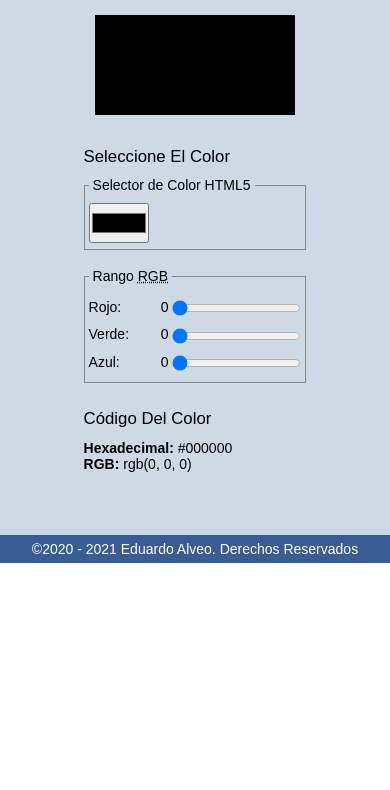
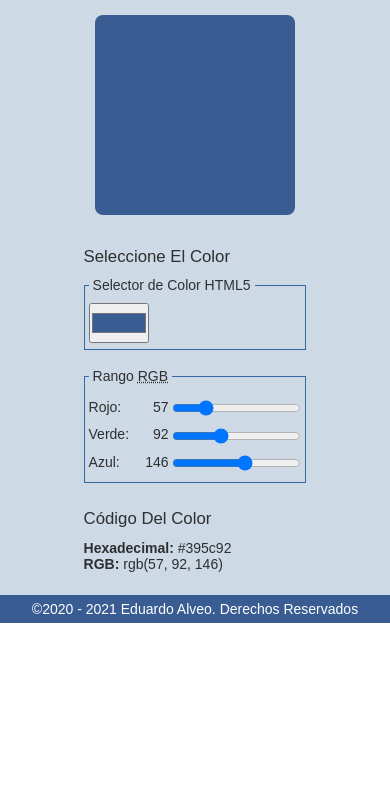
Before and after one commit to javialveo/javicolorpicker, a plain HTML site: page index.html in a window 390 px wide. Shown: the part 46-836 px from the top of the page. Drawn offline with Linux system fonts and the light colour scheme.

Commit message:
Corrige error al convertir números menores a 16, en hexadecimal, mejoras en el HTML.

```diff
--- a/css/estilos.css
+++ b/css/estilos.css
@@ -1,7 +1,7 @@
 /*********************************
  * Archivo: estilos.css          *
  * Autor: Eduardo Alveo          *
- * Versión: 0.4.0                *
+ * Versión: 1.0.0                *
  * Fecha-Modificado: 20-Dic-2020 *
  * *******************************/
 *{
@@ -44,7 +44,7 @@ body{
 
 .campo{
   padding:6px 4px;
-  border:1px solid #888a85;
+  border:1px solid #3568a4;
 }
 .campo-conMargen{
   margin-bottom:1em;
@@ -71,16 +71,17 @@ body{
 
 .columna{
   padding:8px 4px;
+  color:#2d2f31;
 }
 .columnaColor{
-  height:100px;
-  width:200px;
+  height:200px;
+  width:400px;
+  border-radius:8px;
 }
 
 .contenido{
   background-color:#CDD9E4;
   width:100%;
-  height:542px;
 }
 .contenidoContenedor{
   margin:0 auto;
@@ -124,4 +125,8 @@ body{
   .contenidoContenedor{
     width:90%;
   }
+  .columnaColor{
+    height:200px;
+    width:200px;
+  }
 }
--- a/js/programa.js
+++ b/js/programa.js
@@ -1,13 +1,13 @@
 /*********************************
  * Archivo: programa.js          *
  * Autor: Eduardo Alveo          *
- * Versión: 0.4.0                *
+ * Versión: 1.0.0                *
  * Fecha-Modificado: 20-Dic-2020 *
  *********************************/
 "use strict";
 
-const APP_VERSION = "0.4.0";
-const COLOR_INICIAL = "#000000";
+const APP_VERSION = "1.0.0";
+const COLOR_INICIAL = "#395c92";
 
 /* Obteniendo elementos del HTML */
 const cabeceraVersion = document.querySelector("#cabeceraVersion");
@@ -94,7 +94,12 @@ function obtenerColorHexadecimal(cadena) {
   }
 
   for(let i = 0; i < limiteVector; i++) {
-    codigoHexadecimal += vectoNumeros[i].toString(16);
+    if(vectoNumeros[i] >= 16) {
+      codigoHexadecimal += vectoNumeros[i].toString(16);
+    } else {
+      vectoNumeros[i] = vectoNumeros[i];
+      codigoHexadecimal += "0" + vectoNumeros[i].toString(16);
+    }
   }
 
   return codigoHexadecimal;
@@ -116,15 +121,15 @@ function inicializarComponentes() {
   /* estableciendo valores mínimos y máximos a los campos de tipo range */
   establecerAtributoHTML(campoInputAzul, "min", 0);
   establecerAtributoHTML(campoInputAzul, "max", 255);
-  establecerAtributoHTML(campoInputAzul, "value", 0);
+  establecerAtributoHTML(campoInputAzul, "value", 146);
 
   establecerAtributoHTML(campoInputRojo, "min", 0);
   establecerAtributoHTML(campoInputRojo, "max", 255);
-  establecerAtributoHTML(campoInputRojo, "value", 0);
+  establecerAtributoHTML(campoInputRojo, "value", 57);
 
   establecerAtributoHTML(campoInputVerde, "min", 0);
   establecerAtributoHTML(campoInputVerde, "max", 255);
-  establecerAtributoHTML(campoInputVerde, "value", 0);
+  establecerAtributoHTML(campoInputVerde, "value", 92);
 
   establecerTextContent(campoEtiquetaAzul, campoInputAzul.value);
   establecerTextContent(campoEtiquetaRojo, campoInputRojo.value);
```
Also changed, not shown: index.html (+1 -1 lines).
